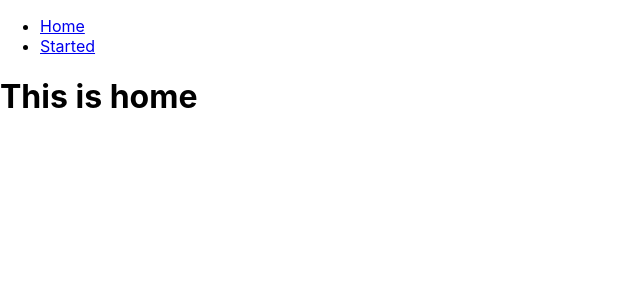
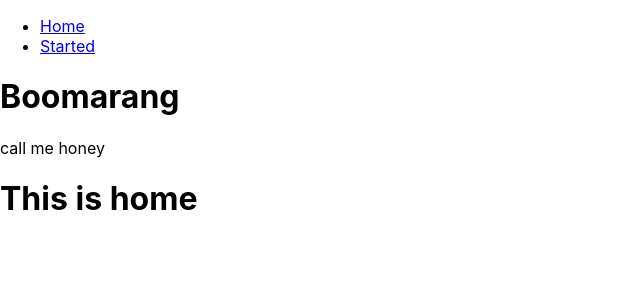
Before and after one commit to Gibberlin/Movies, a React (Create React App) app: page / in a window 1280 px wide. Shown: the top 300 px of the page, without its empty margins (0-640 px from the left). Built offline with nearby package versions, Linux system fonts and the light colour scheme.

Commit message:
added some new features and a tittle and a subtitle

```diff
--- a/src/App.js
+++ b/src/App.js
@@ -1,13 +1,11 @@
 import React from 'react';
 import { Switch, Route } from 'react-router-dom';
-import Nav from './components/Nav';
+
 import Home from './components/Home';
 import Started from './components/Started';
 
 function App() {
   return (
-    <div>
-      <Nav />
     <Switch>
       <Route exact path="/">
         <Home />
@@ -21,7 +19,6 @@ function App() {
         <h1>Error: 404</h1>
       </Route>
     </Switch>
-    </div>
   );
 }
 
--- a/src/components/Home.js
+++ b/src/components/Home.js
@@ -1,9 +1,12 @@
 import React from 'react';
+import MainPageLayout from './MainPageLayout';
 
 const Home = () => {
   return (
     <div>
-      <h1>This is home</h1>
+      <MainPageLayout>
+        <h1>This is home</h1>
+      </MainPageLayout>
     </div>
   );
 };
--- /dev/null
+++ b/src/components/MainPageLayout.js
@@ -0,0 +1,16 @@
+import React from 'react';
+import Nav from './Nav';
+import { Pages } from './Pages';
+
+const MainPageLayout = ({ children }) => {
+  return (
+    <div>
+      <Nav />
+      <Pages title="Boomarang" subtitle="call me honey"></Pages>
+
+      {children}
+    </div>
+  );
+};
+
+export default MainPageLayout;
--- a/src/components/Pages.js
+++ b/src/components/Pages.js
@@ -0,0 +1,10 @@
+import React from 'react';
+
+export const Pages = ({ title, subtitle }) => {
+  return (
+    <div>
+      <h1>{title}</h1>
+      <p>{subtitle}</p>
+    </div>
+  );
+};
```
Also changed, not shown: 1 other file (tests, documents, lock files or other folders). Lines whose indentation alone changed are shown as unchanged.
